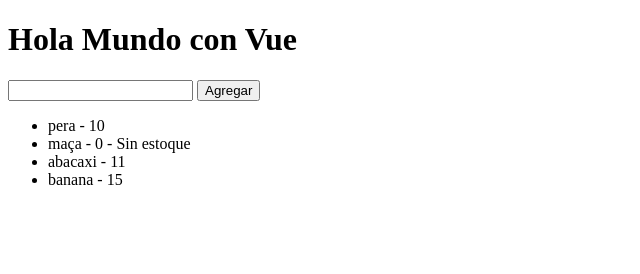
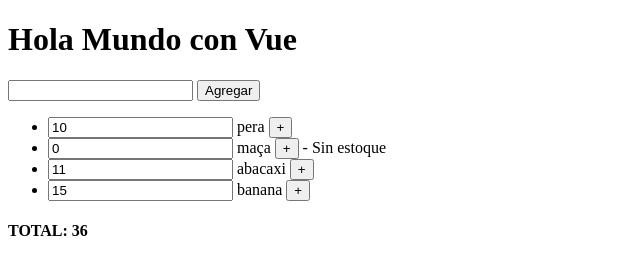
Before and after one commit to Elnegritocomar/curso-vue-js, a plain HTML site: page index.html in a window 1280 px wide. Shown: the whole page, without its empty margins (0-640 px from the left). Drawn offline with nearby package versions, Linux system fonts and the light colour scheme.

Commit message:
agregue input e soma

```diff
--- a/index.html
+++ b/index.html
@@ -17,10 +17,13 @@
 
       <ul>
         <li v-for="fruta of frutas">
-          {{ fruta.nome }} - {{ fruta.quantidade }}
+          <input type="number" v-model.number="fruta.quantidade" />
+          {{ fruta.nome }}
+          <button @click="fruta.quantidade=fruta.quantidade + 1">+</button>
           <span v-if="fruta.quantidade === 0"> - Sin estoque</span>
         </li>
       </ul>
+      <h4>TOTAL: {{ somarFrutas }}</h4>
     </div>
 
     <script src="https://cdn.jsdelivr.net/npm/vue/dist/vue.js"></script>
--- a/js/01.js
+++ b/js/01.js
@@ -8,15 +8,24 @@ const app = new Vue({
       { nome: "abacaxi", quantidade: 11 },
       { nome: "banana", quantidade: 15 }
     ],
-    novaFruta: ""
+    novaFruta: "",
+    total: 0
   },
   methods: {
     agregarFruta() {
       this.frutas.push({
-        nome: this.novaFruta,
-        quantidade: 0
+        nome: this.novaFruta
       });
       this.novaFruta = "";
     }
+  },
+  computed: {
+    somarFrutas() {
+      this.total = 0;
+      for (fruta of this.frutas) {
+        this.total = this.total + fruta.quantidade;
+      }
+      return this.total;
+    }
   }
 });
```
